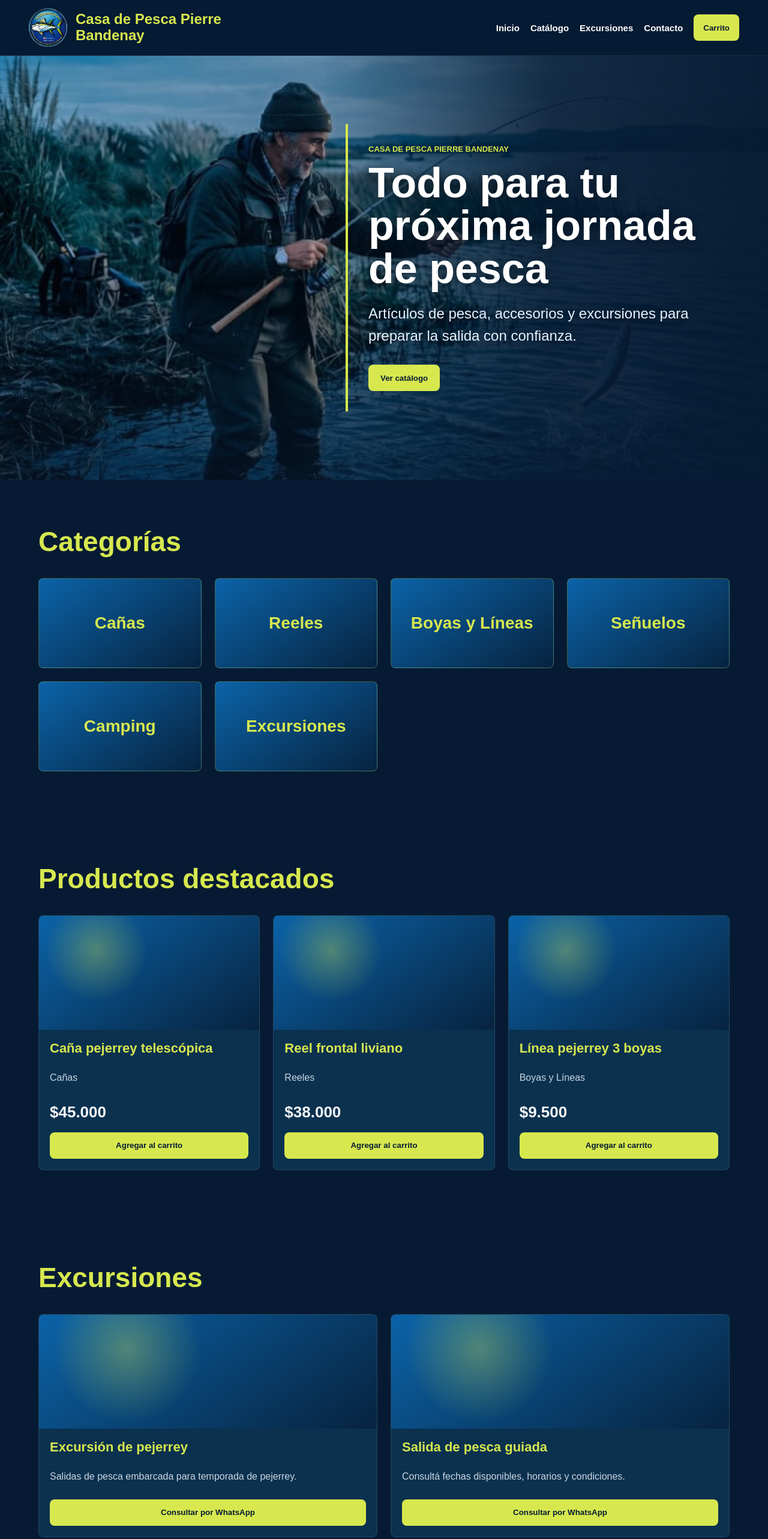
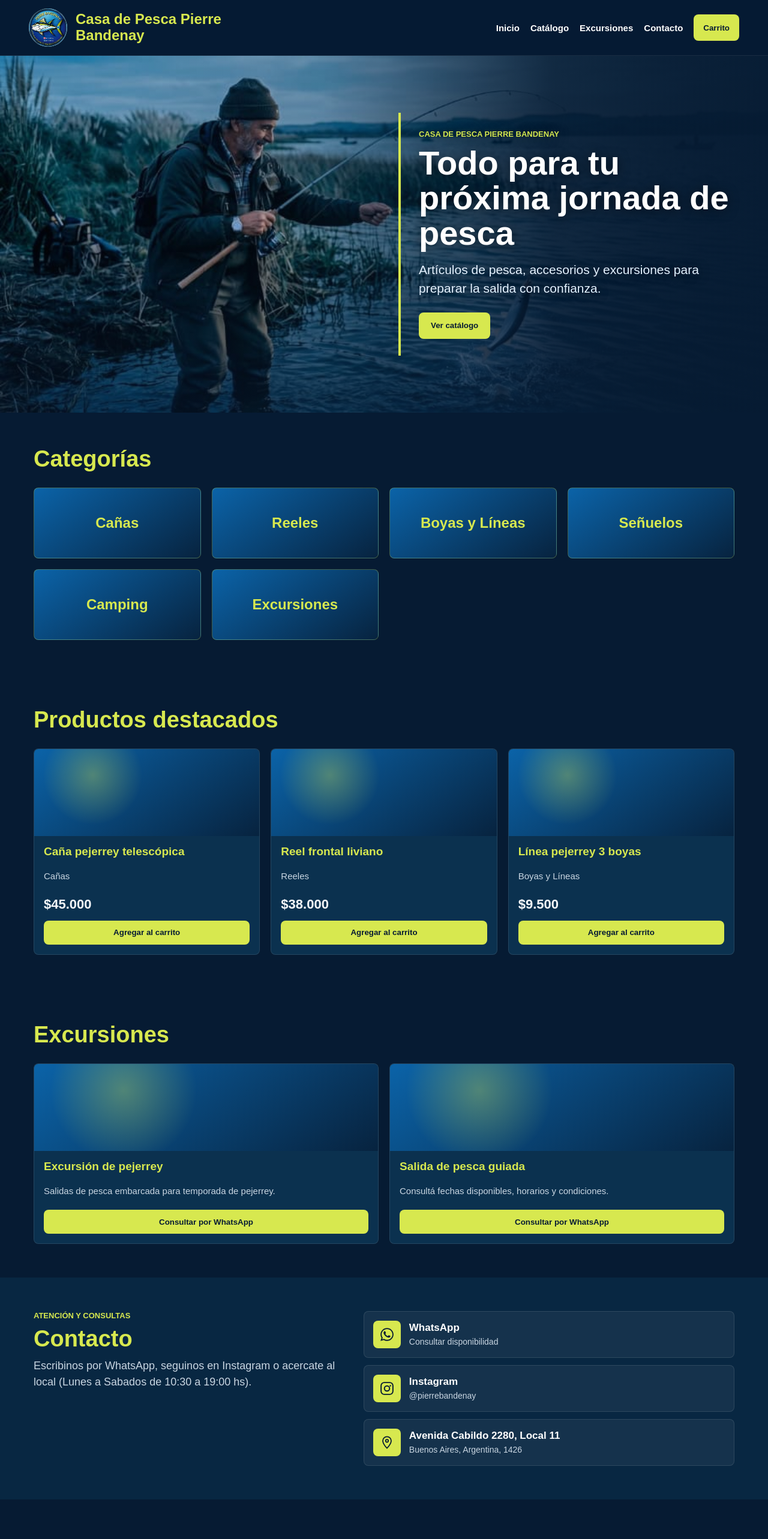
Before and after one commit to vkiperUADE2/catalogo-pesca, a React (Vite) app: page / in a window 1280 px wide. Shown: the top 2566 px of the page at 60% size. After the commit the page ends 2500 px from the top, so only its background shows below. Built offline with nearby package versions, Linux system fonts and the light colour scheme.

Commit message:
Ajusta escala visual del catalogo

```diff
--- a/src/index.css
+++ b/src/index.css
@@ -92,19 +92,19 @@ main {
 }
 
 section {
-  padding: 76px clamp(18px, 5vw, 64px);
+  padding: 56px clamp(18px, 5vw, 56px);
 }
 
 section h2 {
-  font-size: clamp(32px, 5vw, 46px);
-  margin-bottom: 14px;
+  font-size: clamp(28px, 4vw, 38px);
+  margin-bottom: 10px;
   color: var(--lima);
 }
 
 section p {
-  font-size: clamp(17px, 2vw, 20px);
-  line-height: 1.55;
-  margin-bottom: 25px;
+  font-size: clamp(16px, 1.6vw, 18px);
+  line-height: 1.5;
+  margin-bottom: 20px;
   color: var(--texto-suave);
 }
 
@@ -123,7 +123,7 @@ section p {
 }
 
 .hero-section {
-  min-height: calc(100vh - 93px);
+  min-height: calc(86vh - 93px);
   padding: 0;
   background-size: cover;
   background-position: left center;
@@ -133,8 +133,8 @@ section p {
 
 .hero-overlay {
   width: 100%;
-  min-height: calc(100vh - 93px);
-  padding: clamp(28px, 5vw, 64px);
+  min-height: calc(86vh - 93px);
+  padding: clamp(24px, 5vw, 56px);
   display: flex;
   justify-content: flex-end;
   align-items: center;
@@ -144,15 +144,15 @@ section p {
 }
 
 .hero-content {
-  width: min(640px, 52vw);
-  padding: clamp(20px, 3vw, 34px) 0 clamp(20px, 3vw, 34px) clamp(22px, 3vw, 34px);
+  width: min(560px, 50vw);
+  padding: clamp(18px, 3vw, 28px) 0 clamp(18px, 3vw, 28px) clamp(20px, 3vw, 30px);
   border-left: 4px solid var(--lima);
   text-shadow: 0 2px 18px rgba(0, 0, 0, 0.52);
 }
 
 .hero-kicker {
   display: block;
-  margin-bottom: 14px;
+  margin-bottom: 12px;
   color: var(--lima);
   font-size: 13px;
   font-weight: 900;
@@ -161,31 +161,31 @@ section p {
 }
 
 .hero-content h2 {
-  max-width: 620px;
-  font-size: clamp(42px, 7vw, 70px);
-  line-height: 1.02;
-  margin-bottom: 20px;
+  max-width: 540px;
+  font-size: clamp(36px, 5.5vw, 56px);
+  line-height: 1.04;
+  margin-bottom: 16px;
   color: white;
 }
 
 .hero-content p {
-  max-width: 580px;
-  font-size: clamp(18px, 2.2vw, 24px);
-  margin-bottom: 30px;
+  max-width: 520px;
+  font-size: clamp(17px, 1.9vw, 21px);
+  margin-bottom: 24px;
   color: #e5f2ff;
 }
 
 .categorias-grid,
 .productos-grid {
   display: grid;
-  grid-template-columns: repeat(auto-fit, minmax(250px, 1fr));
-  gap: 22px;
-  margin-top: 34px;
+  grid-template-columns: repeat(auto-fit, minmax(220px, 1fr));
+  gap: 18px;
+  margin-top: 26px;
 }
 
 .categoria-card {
-  min-height: 150px;
-  padding: 24px;
+  min-height: 118px;
+  padding: 20px;
   background: linear-gradient(145deg, var(--azul-intenso), #07233f);
   border: 1px solid var(--borde);
   border-radius: 8px;
@@ -203,7 +203,7 @@ section p {
 }
 
 .categoria-card h3 {
-  font-size: clamp(22px, 3vw, 28px);
+  font-size: clamp(19px, 2.4vw, 24px);
   color: var(--lima);
   text-align: center;
 }
@@ -217,39 +217,41 @@ section p {
 }
 
 .producto-imagen {
-  height: 190px;
+  height: 145px;
   background:
     radial-gradient(circle at 26% 30%, rgba(215, 232, 79, 0.34), transparent 28%),
     linear-gradient(145deg, var(--azul-intenso), #07233f);
 }
 
 .producto-card h3 {
-  min-height: 68px;
-  padding: 18px 18px 6px;
+  min-height: 56px;
+  padding: 15px 16px 5px;
   color: var(--lima);
-  font-size: 22px;
+  font-size: 19px;
   line-height: 1.2;
 }
 
 .producto-card p {
-  padding: 0 18px;
+  padding: 0 16px;
   color: var(--texto-suave);
-  font-size: 16px;
+  font-size: 15px;
 }
 
 .producto-card h4 {
-  padding: 4px 18px 18px;
-  font-size: 26px;
+  padding: 2px 16px 14px;
+  font-size: 22px;
 }
 
 .producto-card a {
   display: block;
-  margin: 0 18px 18px;
+  margin: 0 16px 16px;
 }
 
 .producto-card button {
-  width: calc(100% - 36px);
-  margin: 0 18px 18px;
+  width: calc(100% - 32px);
+  min-height: 40px;
+  margin: 0 16px 16px;
+  padding: 10px 16px;
 }
 
 .producto-card a button {
@@ -439,7 +441,7 @@ section p {
 .contacto-contenido {
   display: grid;
   grid-template-columns: minmax(0, 0.9fr) minmax(320px, 1.1fr);
-  gap: clamp(28px, 5vw, 56px);
+  gap: clamp(24px, 4vw, 44px);
   align-items: start;
 }
 
@@ -459,18 +461,18 @@ section p {
 
 .contacto-links {
   display: grid;
-  gap: 14px;
+  gap: 12px;
 }
 
 .contacto-link {
-  min-height: 86px;
-  padding: 18px;
+  min-height: 76px;
+  padding: 15px;
   border: 1px solid rgba(255, 255, 255, 0.1);
   border-radius: 8px;
   background: rgba(255, 255, 255, 0.055);
   display: grid;
-  grid-template-columns: 52px 1fr;
-  gap: 16px;
+  grid-template-columns: 46px 1fr;
+  gap: 14px;
   align-items: center;
   transition: transform 0.25s ease, border-color 0.25s ease, background-color 0.25s ease;
 }
@@ -482,8 +484,8 @@ section p {
 }
 
 .contacto-icon {
-  width: 52px;
-  height: 52px;
+  width: 46px;
+  height: 46px;
   border-radius: 8px;
   background: var(--lima);
   color: var(--azul-noche);
@@ -493,8 +495,8 @@ section p {
 }
 
 .contacto-icon svg {
-  width: 29px;
-  height: 29px;
+  width: 26px;
+  height: 26px;
   fill: currentColor;
 }
 
@@ -505,14 +507,14 @@ section p {
 
 .contacto-link strong {
   color: white;
-  font-size: 19px;
+  font-size: 17px;
   line-height: 1.25;
 }
 
 .contacto-link small {
   margin-top: 4px;
   color: var(--texto-suave);
-  font-size: 15px;
+  font-size: 14px;
   line-height: 1.35;
 }
 
@@ -530,7 +532,7 @@ section p {
 
   .hero-section,
   .hero-overlay {
-    min-height: 720px;
+    min-height: 620px;
   }
 
   .hero-overlay {
@@ -563,7 +565,7 @@ section p {
   }
 
   section {
-    padding: 58px 16px;
+    padding: 46px 16px;
   }
 
   .hero-section {
@@ -572,7 +574,7 @@ section p {
 
   .hero-section,
   .hero-overlay {
-    min-height: 680px;
+    min-height: 590px;
   }
 
   .hero-overlay {
```
